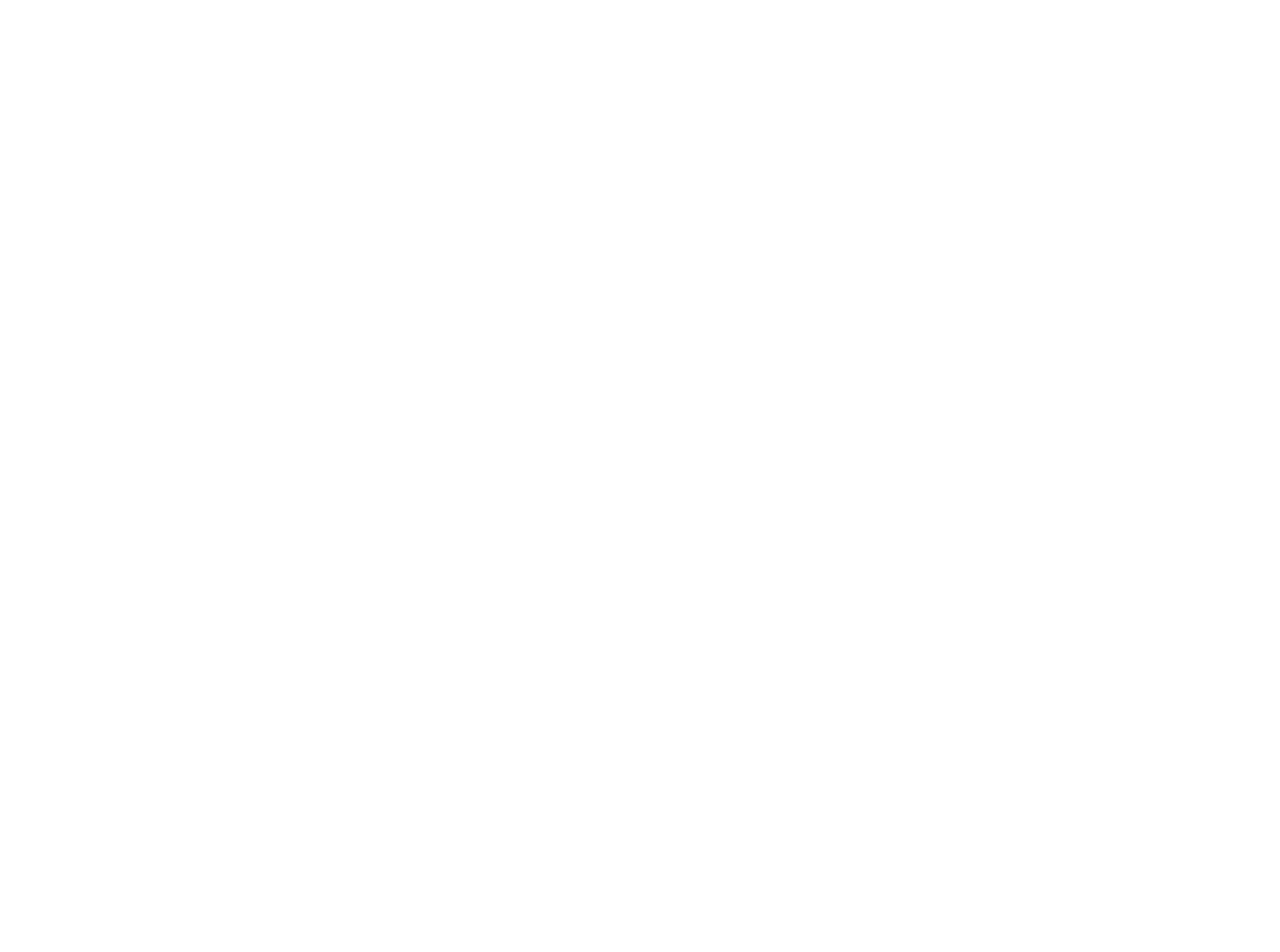
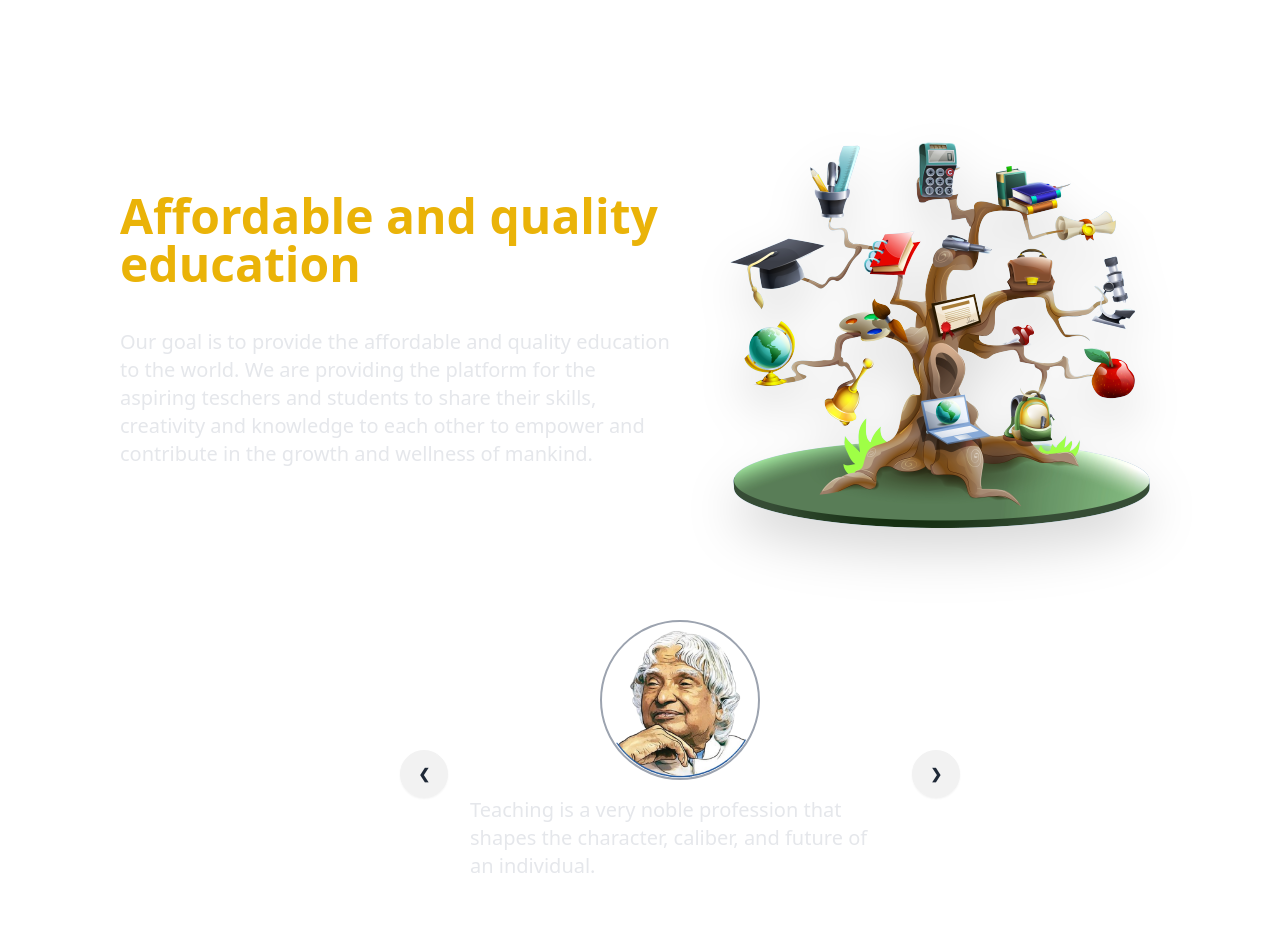
Before and after one commit to Karunesh04/Learning-Management-System, a React (Vite) app in the folder Frontend/: page /about in a window 1280 px wide. Before the commit this address had no page. Shown: the top 952 px of the page. Before the commit the page ends 800 px from the top, so only its background shows below. Built offline with nearby package versions, Linux system fonts and the light colour scheme.

Commit message:
added about us page

```diff
--- a/Frontend/src/App.jsx
+++ b/Frontend/src/App.jsx
@@ -2,12 +2,14 @@
 
 import { Route, Routes } from "react-router-dom";
 
+import AboutUS from "./pages/AboutUs";
 import Home from "./pages/Home";
 
 function App() {
   return (
     <Routes>
       <Route path="/" element={<Home />} />
+      <Route path="/about" element={<AboutUS />} />
     </Routes>
   );
 }
--- /dev/null
+++ b/Frontend/src/pages/AboutUs.jsx
@@ -0,0 +1,119 @@
+import aboutMainPage from "../assets/Images/aboutMainImage.png";
+import apj from "../assets/Images/apj.png";
+import einstein from "../assets/Images/einstein.png";
+import nelsonMandela from "../assets/Images/nelsonMandela.png";
+import steveJobs from "../assets/Images/steveJobs.png";
+import { HomeLayout } from "../layouts/homeLayout";
+
+export default function AboutUs() {
+  return (
+    <HomeLayout>
+      <div className="flex flex-col text-white pl-20 pt-20">
+        <div className="flex items-center gap-5 mx-10">
+          <section className="w-1/2 space-y-10">
+            <h1 className="text-5xl text-yellow-500 font-semibold">
+              Affordable and quality education
+            </h1>
+            <p className="text-xl text-gray-200">
+              Our goal is to provide the affordable and quality education to the
+              world. We are providing the platform for the aspiring teschers and
+              students to share their skills, creativity and knowledge to each
+              other to empower and contribute in the growth and wellness of
+              mankind.
+            </p>
+          </section>
+          <section className="w-1/2">
+            <img
+              src={aboutMainPage}
+              className="drop-shadow-2xl"
+              alt="about main page"
+              id="test1"
+            />
+          </section>
+        </div>
+        <div className="carousel w-1/2 my-10 m-auto">
+          <div id="slide1" className="carousel-item relative w-full">
+            <div className="flex flex-col items-center justify-center gap-4 px-[15%]">
+              <img
+                src={apj}
+                className="w-40 rounded-full border-2 border-gray-400"
+              />
+              <p className="text-xl text-gray-200">
+              Teaching is a very noble profession that shapes the character, caliber, and future of an individual.
+              </p>
+              <h3 className="text-2xl font-semibold">Dr. APJ Abdul Kalam</h3>
+              <div className="absolute left-5 right-5 top-1/2 flex -translate-y-1/2 transform justify-between">
+                <a href="#slide4" className="btn btn-circle">
+                  ❮
+                </a>
+                <a href="#slide2" className="btn btn-circle">
+                  ❯
+                </a>
+              </div>
+            </div>
+          </div>
+          <div id="slide2" className="carousel-item relative w-full">
+          <div className="flex flex-col items-center justify-center gap-4 px-[15%]">
+              <img
+                src={steveJobs}
+                className="w-40 rounded-full border-2 border-gray-400"
+              />
+              <p className="text-xl text-gray-200">
+              We dont get a chance to do that many things, and every one should be really excellent.
+              </p>
+              <h3 className="text-2xl font-semibold">Steve Jobs</h3>
+              <div className="absolute left-5 right-5 top-1/2 flex -translate-y-1/2 transform justify-between">
+                <a href="#slide1" className="btn btn-circle">
+                  ❮
+                </a>
+                <a href="#slide3" className="btn btn-circle">
+                  ❯
+                </a>
+              </div>
+            </div>
+          </div>
+          <div id="slide3" className="carousel-item relative w-full">
+          <div className="flex flex-col items-center justify-center gap-4 px-[15%]">
+              <img
+                src={nelsonMandela}
+                className="w-40 rounded-full border-2 border-gray-400"
+              />
+              <p className="text-xl text-gray-200">
+              Education is the most powerful tool you can use to change the world.
+              </p>
+              <h3 className="text-2xl font-semibold">Nelson Mandela</h3>
+              <div className="absolute left-5 right-5 top-1/2 flex -translate-y-1/2 transform justify-between">
+                <a href="#slide2" className="btn btn-circle">
+                  ❮
+                </a>
+                <a href="#slide4" className="btn btn-circle">
+                  ❯
+                </a>
+              </div>
+            </div>
+          </div>
+          <div id="slide4" className="carousel-item relative w-full">
+          <div className="flex flex-col items-center justify-center gap-4 px-[15%]">
+              <img
+                src={einstein}
+                className="w-40 rounded-full border-2 border-gray-400"
+              />
+              <p className="text-xl text-gray-200">
+              Education is not the learning of facts, but the training of the mind to think.
+              </p>
+              <h3 className="text-2xl font-semibold">Albert Einstein</h3>
+              <div className="absolute left-5 right-5 top-1/2 flex -translate-y-1/2 transform justify-between">
+                <a href="#slide3" className="btn btn-circle">
+                  ❮
+                </a>
+                <a href="#slide1" className="btn btn-circle">
+                  ❯
+                </a>
+              </div>
+            </div>
+          </div>
+        </div>
+      </div>
+    </HomeLayout>
+  );
+}
```
